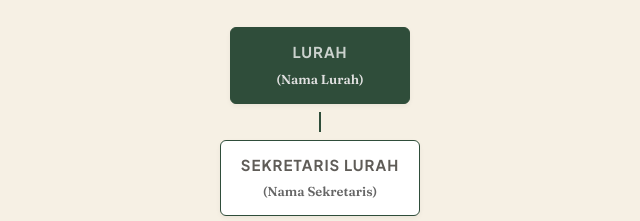
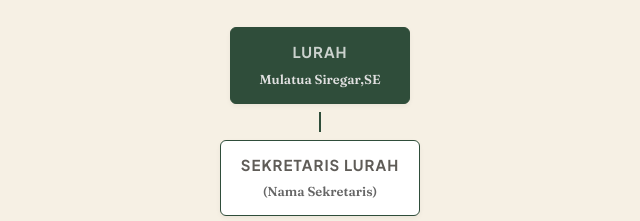
Before and after one commit to Yanto-Prime/Kelurahan-Bane, a plain HTML site: page struktur.html in a window 1280 px wide. Shown: the part 231-452 px from the top of the page, 320-960 px from the left. Drawn offline with Linux system fonts and the light colour scheme.

Commit message:
Update struktur.html

```diff
--- a/struktur.html
+++ b/struktur.html
@@ -187,7 +187,7 @@
   <div class="org-chart">
     <div class="org-node top">
       <div class="role">Lurah</div>
-      <div class="name">(Nama Lurah)</div>
+      <div class="name">Mulatua Siregar,SE</div>
     </div>
     <div class="org-line"></div>
     <div class="org-node">
```
